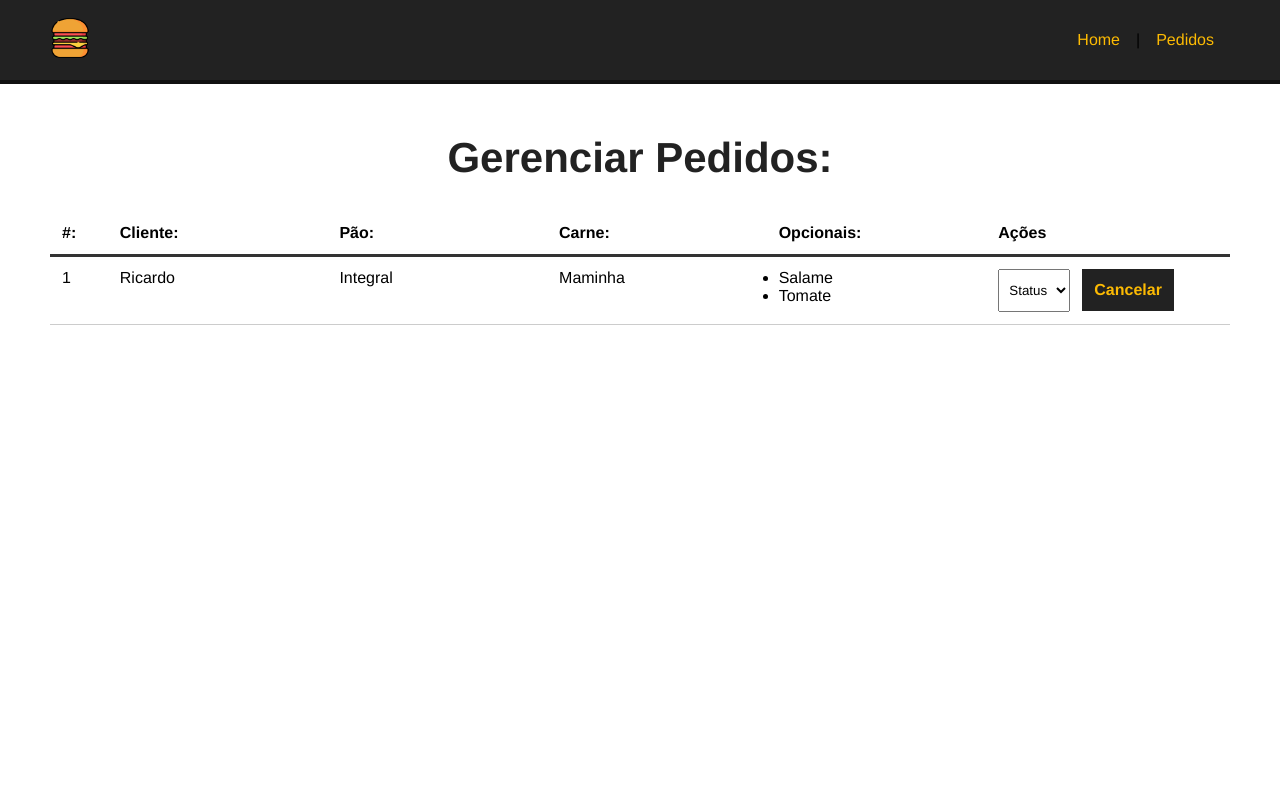
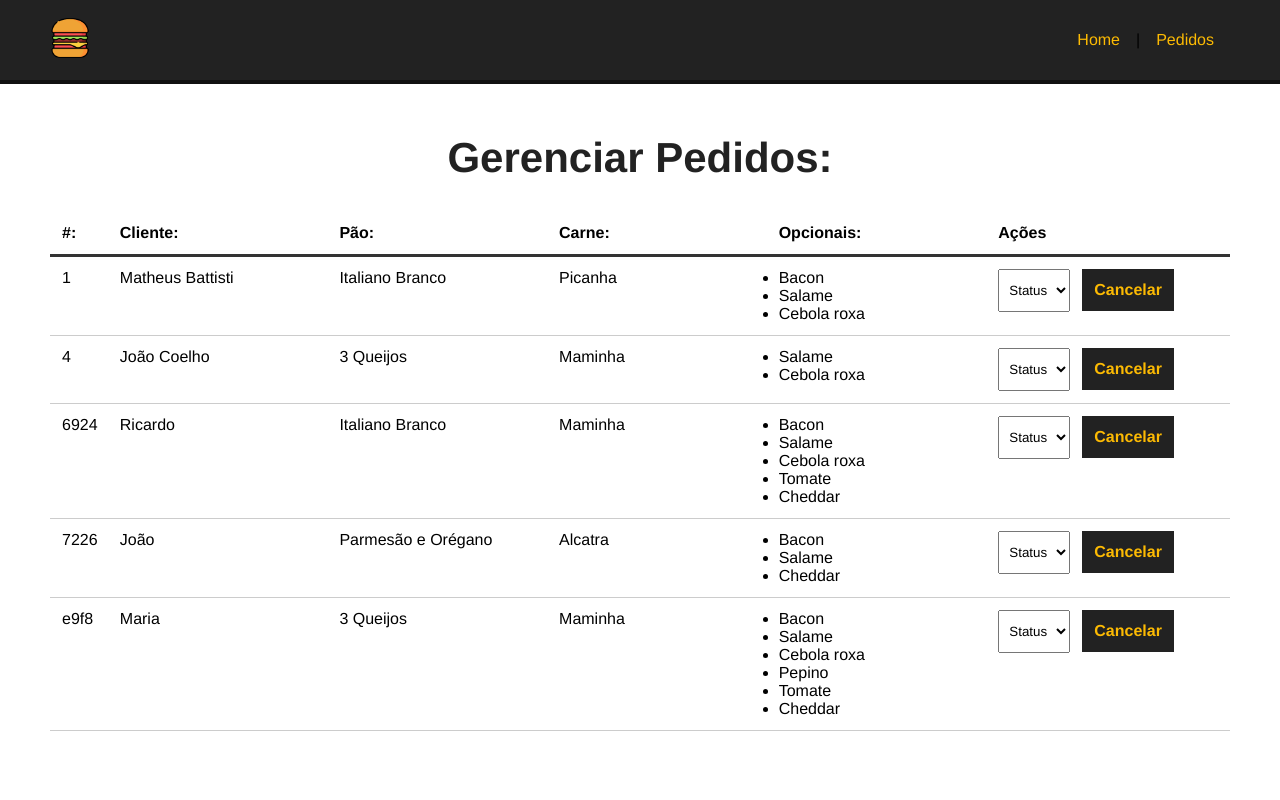
Before and after one commit to ricsjs/burger-orders, a Vue app: page /#/pedidos in a window 1280 px wide. Shown: the top 800 px of the page. Built offline with nearby package versions, Linux system fonts and the light colour scheme; data requests are answered from the project's data file.

Commit message:
feat: getting orders

```diff
--- a/src/components/Dashboard.vue
+++ b/src/components/Dashboard.vue
@@ -11,15 +11,16 @@
             </div>
         </div>
         <div id="burger-table-rows">
-            <div class="burger-table-row">
-                <div class="order-number">1</div>
-                <div>Ricardo</div>
-                <div>Integral</div>
-                <div>Maminha</div>
+            <div class="burger-table-row" v-for="burger in burgers" :key="burger_id">
+                <div class="order-number">{{ burger.id }}</div>
+                <div>{{ burger.nome }}</div>
+                <div>{{ burger.pao }}</div>
+                <div>{{ burger.carne }}</div>
                 <div>
                     <ul>
-                        <li>Salame</li>
-                        <li>Tomate</li>
+                        <li v-for="(opcional, index) in burger.opcionais" :key="index">
+                            {{ opcional }}
+                        </li>
                     </ul>
                 </div>
                 <div>
@@ -35,7 +36,27 @@
 
 <script>
     export default {
-        name: "Dashboard"
+        name: "Dashboard",
+        data() {
+            return {
+                burgers: null,
+                burger_id: null,
+                status: [],
+            }
+        },
+        methods: {
+            async getPedidos() {
+                const req = await fetch("http://localhost:3000/burgers");
+
+                const data = await req.json();
+
+                this.burgers = data;
+
+            }
+        },
+        mounted() {
+            this.getPedidos();
+        }
     }
 </script>
 
```
